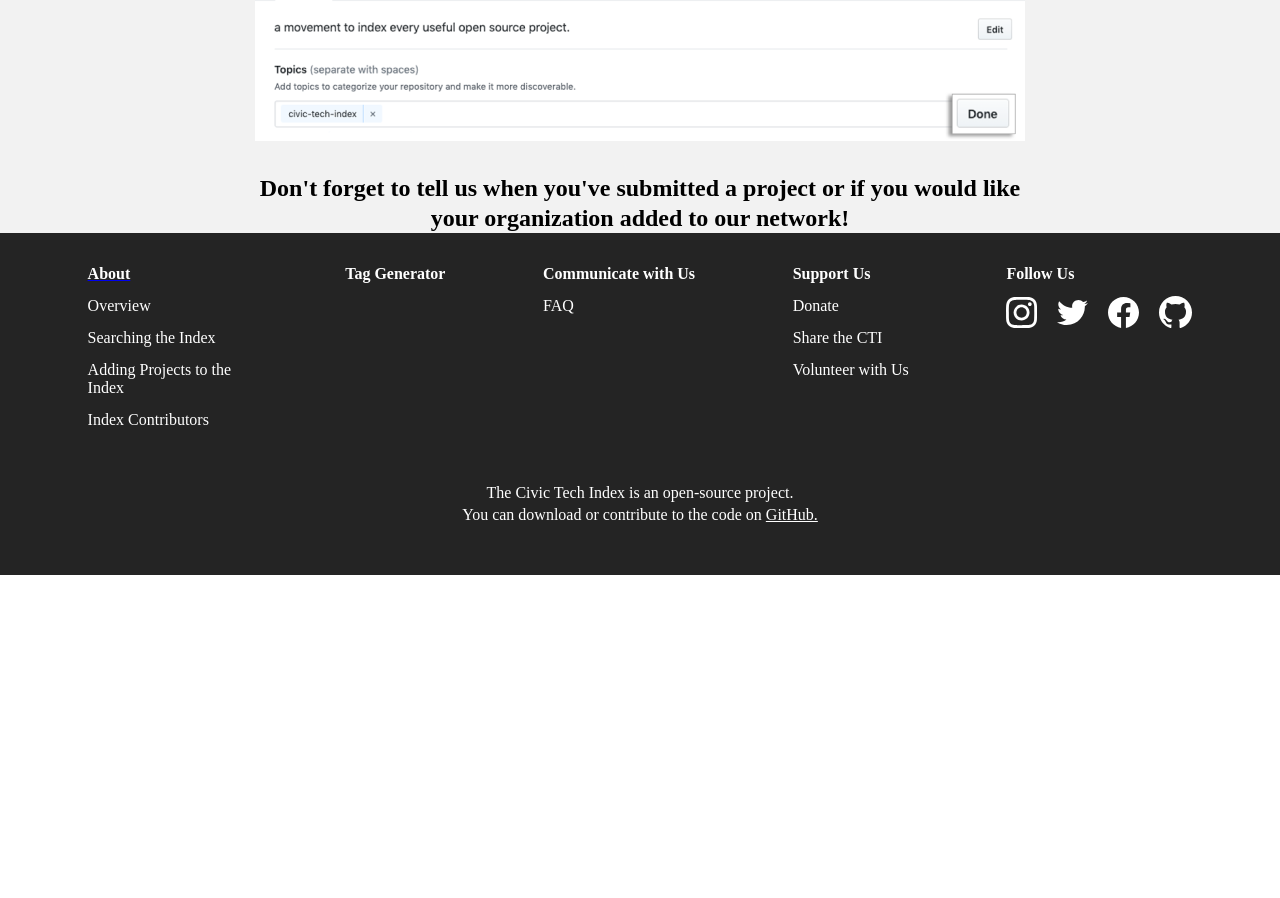
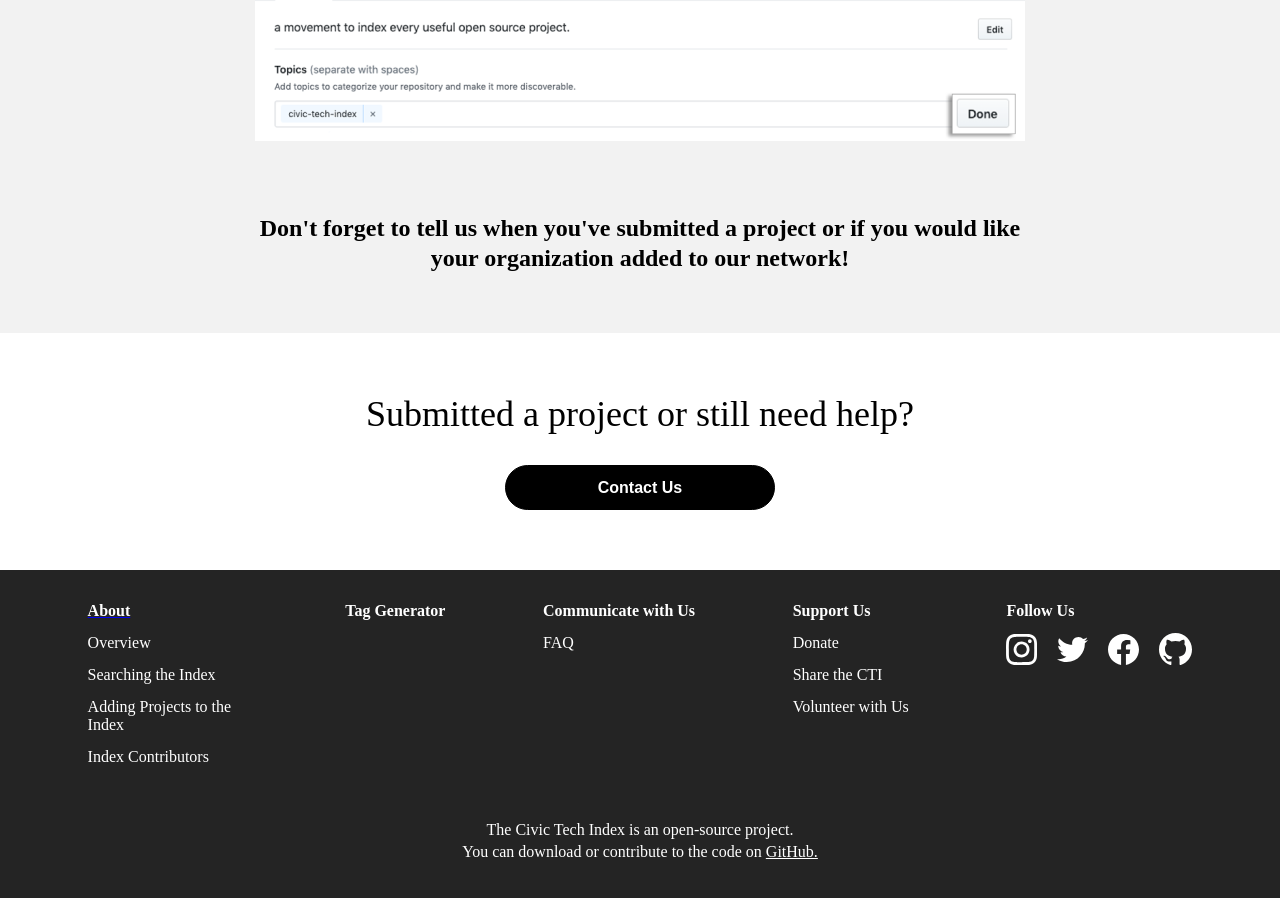
Before and after one commit to civictechindex/CTI-website-frontend, a React (Create React App) app: page /adding-projects-to-the-index in a window 1280 px wide. Shown: the part 2094-2992 px from the top of the page. Before the commit the page ends 2669 px from the top, so only its background shows below. Built offline with nearby package versions, Linux system fonts and the light colour scheme; what webfontloader would draw is missing.

Commit message:
Add contact-us section

```diff
--- a/src/pages/HowToUse/index.js
+++ b/src/pages/HowToUse/index.js
@@ -39,6 +39,10 @@ const HowToUse = () => {
         <p className={classes.projectsFooter}>Don't forget to tell us when you've submitted a project or if you would like your organization added to our network!</p>
       </div>
     </section>
+    <section className={classes.contactUsSection}>
+      <h2 className={classes.contactUsHeading}>Submitted a project or still need help?</h2>
+      <button className={`${classes.contactUsBtn} ${classes.black}`}>Contact Us</button>
+    </section>
     </main>
   )
 }
--- a/src/pages/HowToUse/styles.js
+++ b/src/pages/HowToUse/styles.js
@@ -1,16 +1,21 @@
 import { createUseStyles } from 'react-jss'
 
 const useStyles = createUseStyles( theme => ({
-  projectsSection: {
-    boxSizing: 'border-box',
-    backgroundColor: theme.backgroundColor2,
-    width: '100%',
+/**********     HOW-TO-USE PAGE     **********/
+  main: {
     fontFamily: theme.primaryFontFamily,
     color: theme.primaryTextColor,
-    padding: '0 20px',
+    '& section': {
+      width: '100%',
+    },
     '& *': {
       boxSizing: 'border-box',
-    }
+    },
+  },
+/**********     PROJECTS SECTION     **********/
+  projectsSection: {
+    backgroundColor: theme.backgroundColor2,
+    padding: '0 20px',
   },
   projectsContainer: {
     maxWidth: '770px',
@@ -107,7 +112,34 @@ const useStyles = createUseStyles( theme => ({
     fontWeight: 'bold',
     textAlign: 'center',
     margin: '0',
+    paddingTop: '40px',
+    paddingBottom: '60px',
   },
+/**********     CONTACT-US SECTION     **********/
+  contactUsSection: {
+    padding: '60px 20px',
+    textAlign: 'center',
+  },
+  contactUsHeading: {
+    fontWeight: '500',
+    fontSize: '36px',
+    margin: '0',
+    marginBottom: '30px',
+  },
+  contactUsBtn: {
+    display: 'inline-block',
+    fontWeight: 'bold',
+    fontSize: '16px',
+    color: theme.button1TextColor,
+    border: `1px solid ${theme.button1BG}`,
+    backgroundColor: theme.button1BG,
+    borderRadius: '22.5px',
+    width: '270px',
+    height: '45px',
+    outline: 'none',
+    cursor: 'pointer',
+  },
+/**********     MEDIA QUERIES     **********/
   '@media (max-width: 770px)': {
     imgText: {
       fontSize: '2vw',
```
